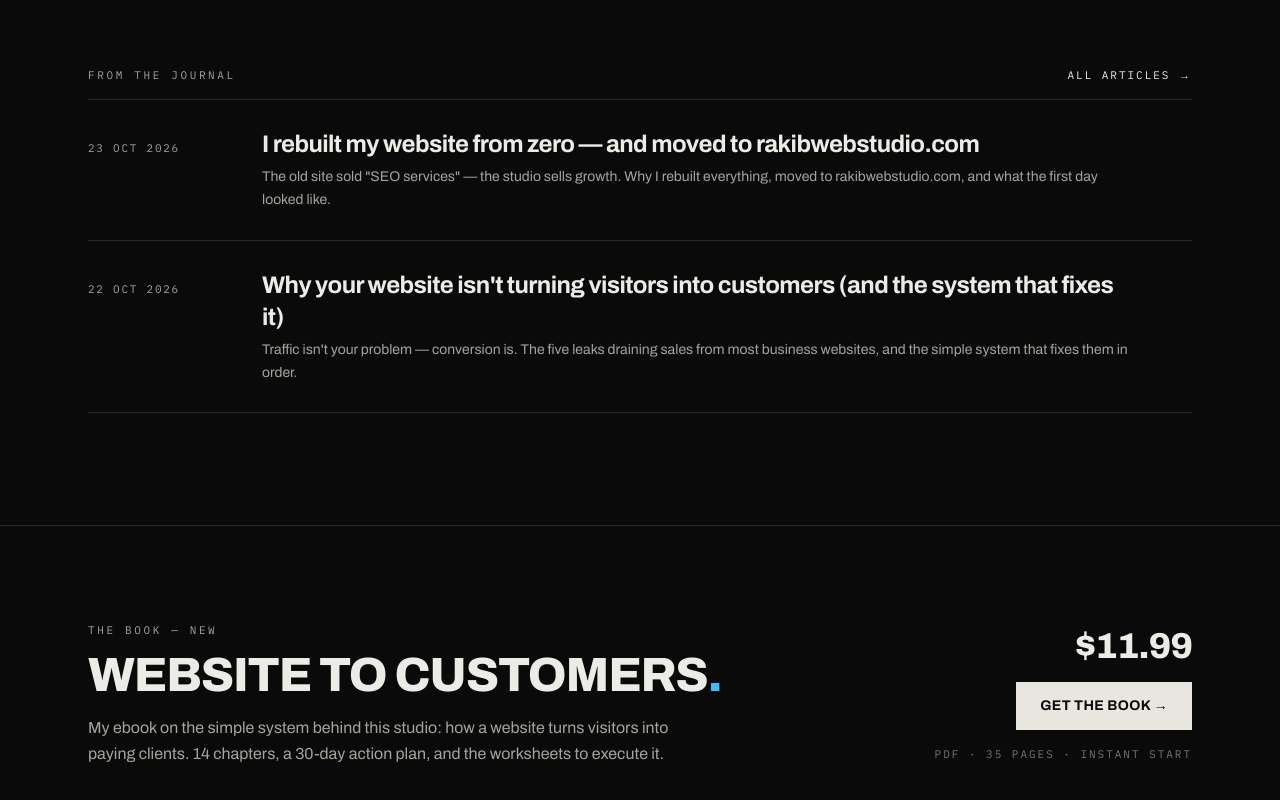
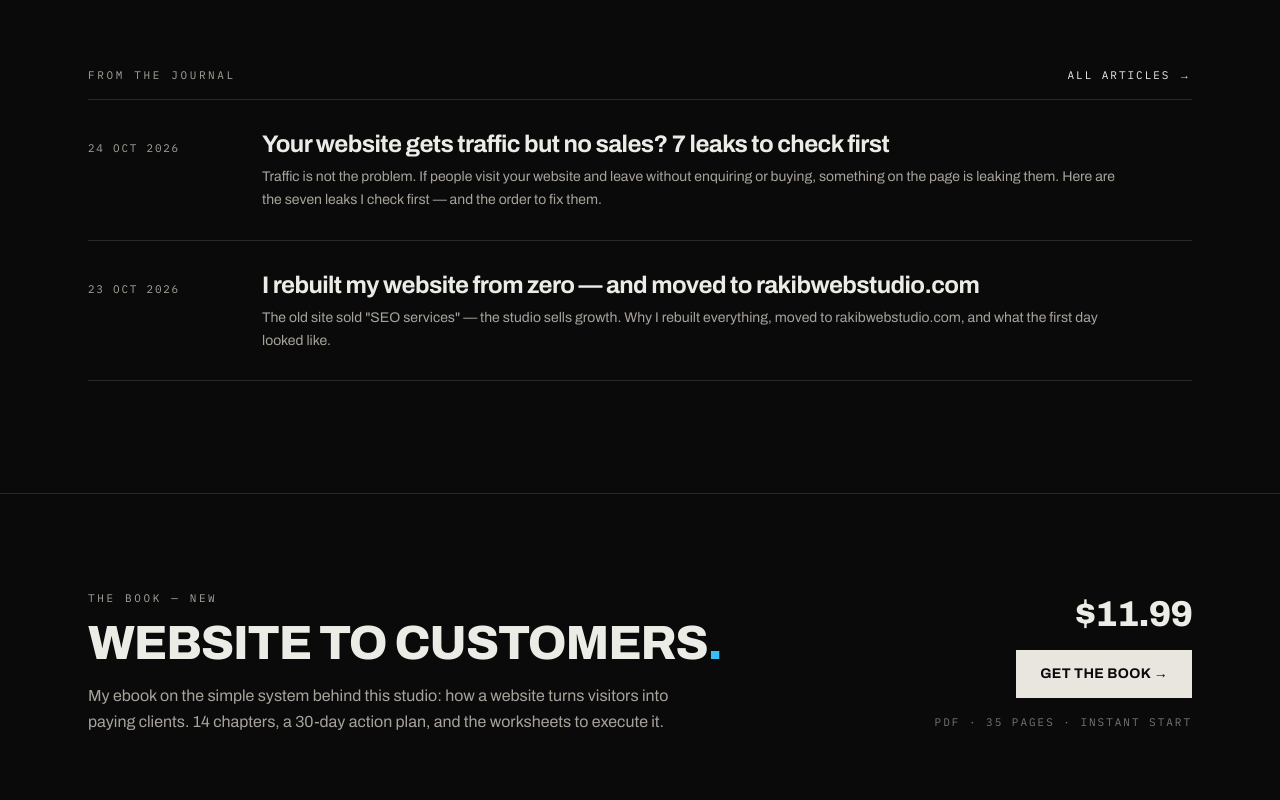
Before and after one commit to rafsaaanrakib/rakibwebstudio, a Next.js app: page / in a window 1280 px wide. Shown: the part 5435-6235 px from the top of the page. Built offline with nearby package versions, Linux system fonts and the light colour scheme; no server answers; a web font is replaced by a local one.

Commit message:
Publish cluster post 2: Your website gets traffic but no sales? 7 leaks to check first

```diff
--- a/data/posts.ts
+++ b/data/posts.ts
@@ -10,6 +10,27 @@ export type Post = {
 };
 
 export const posts: Post[] = [
+  {
+    slug: "website-traffic-no-sales-7-leaks",
+    title: "Your website gets traffic but no sales? 7 leaks to check first",
+    date: "2026-10-24",
+    excerpt: "Traffic is not the problem. If people visit your website and leave without enquiring or buying, something on the page is leaking them. Here are the seven leaks I check first \u2014 and the order to fix them.",
+    body: [
+      "Traffic is not the same thing as customers. I have seen websites with thousands of monthly visitors and almost no enquiries, and websites with a few hundred visitors that keep their owners busy. The difference is rarely the amount of traffic. It is what happens after someone arrives.",
+      "Think of your website as a bucket. Advertising and SEO pour water in. But if the bucket has holes, it does not matter how fast you pour \u2014 it never fills. Most websites I audit do not have a traffic problem. They have a leak problem. And the good news is that leaks are fixable, usually in days, not months.",
+      "Here are the seven leaks I check first, in the order I check them.",
+      "1. It loads too slowly on a phone. Most of your visitors are on a phone, on a connection nowhere near as fast as your office wifi. If your homepage takes more than a few seconds to become usable, a large share of visitors leave before they ever see what you sell. Check it honestly: open your own site on mobile data, not wifi, and count the seconds until you can read the headline and tap something. Compress images, remove plugins and animations you don't need, and test again. Speed isn't a technical nicety \u2014 it's the front door.",
+      "2. A stranger can't tell what you do in five seconds. The most common leak, and the most expensive. A visitor lands, sees a clever headline and eight menu options, and five seconds later still can't answer: what do you sell, who is it for, what should I do next? Fix it with one plain sentence at the top of the page. If a twelve-year-old can't explain your homepage back to you, rewrite it. Clarity is the whole system, and this is where it starts \u2014 I wrote about it in more detail in [Why your website isn't turning visitors into customers](/blog/why-website-not-turning-visitors-into-customers).",
+      "3. There is no single obvious next step. Many sites offer five actions at once: call, email, form, follow, read the blog. A confused visitor does none of them. Every page needs one primary action \u2014 one button, one form, one tap-to-call number. Cut the form to what you actually need to start a conversation: name, contact, what they need.",
+      "4. There is nothing that makes you believable. A stranger has no reason to trust you yet, and most sites give them no proof: no reviews, no real work, no prices, no answers to common questions. You don't need a hundred testimonials \u2014 a few honest ones, real work with real outcomes, FAQs, and a starting figure, like websites from $800, do the job. Trust is built from specifics, not adjectives.",
+      "5. You are flying blind \u2014 nothing is measured. Without analytics you can't tell which pages lose people or whether your last change helped. Setting it up takes under an hour and changes every decision after it.",
+      "6. There is no system that brings people back. Most visitors won't buy on the first visit \u2014 that's normal. The leak is having no way to stay in touch: no email capture, no useful content. Offer something genuinely useful, like my [5 Leaks checklist](/checklist), and then actually send useful things, not just promotions.",
+      "7. The finish line has friction. The visitor is convinced \u2014 then checkout demands an account first, the form errors, or the phone number is an image instead of a tap-to-call link. Test your own finish line on your phone once a month. Every point of friction there costs you the customers who were already convinced \u2014 the most expensive ones to lose.",
+      "The order to fix them: message clarity and the obvious next step first (free, one afternoon) \u2192 speed and trust signals \u2192 remove finish-line friction \u2192 measurement \u2192 the follow-up system. Each fix makes the next one more valuable.",
+      "Where to start today: run the free [instant website audit](/tools) \u2014 it checks the big ones in two minutes and emails you exactly what you missed. Fix the first two leaks, and watch what changes before you spend another dollar on traffic.",
+      "Traffic fills the bucket. Fixing leaks keeps it full.",
+    ],
+  },
   {
     slug: "why-i-rebuilt-my-website",
     title: "I rebuilt my website from zero \u2014 and moved to rakibwebstudio.com",
```
